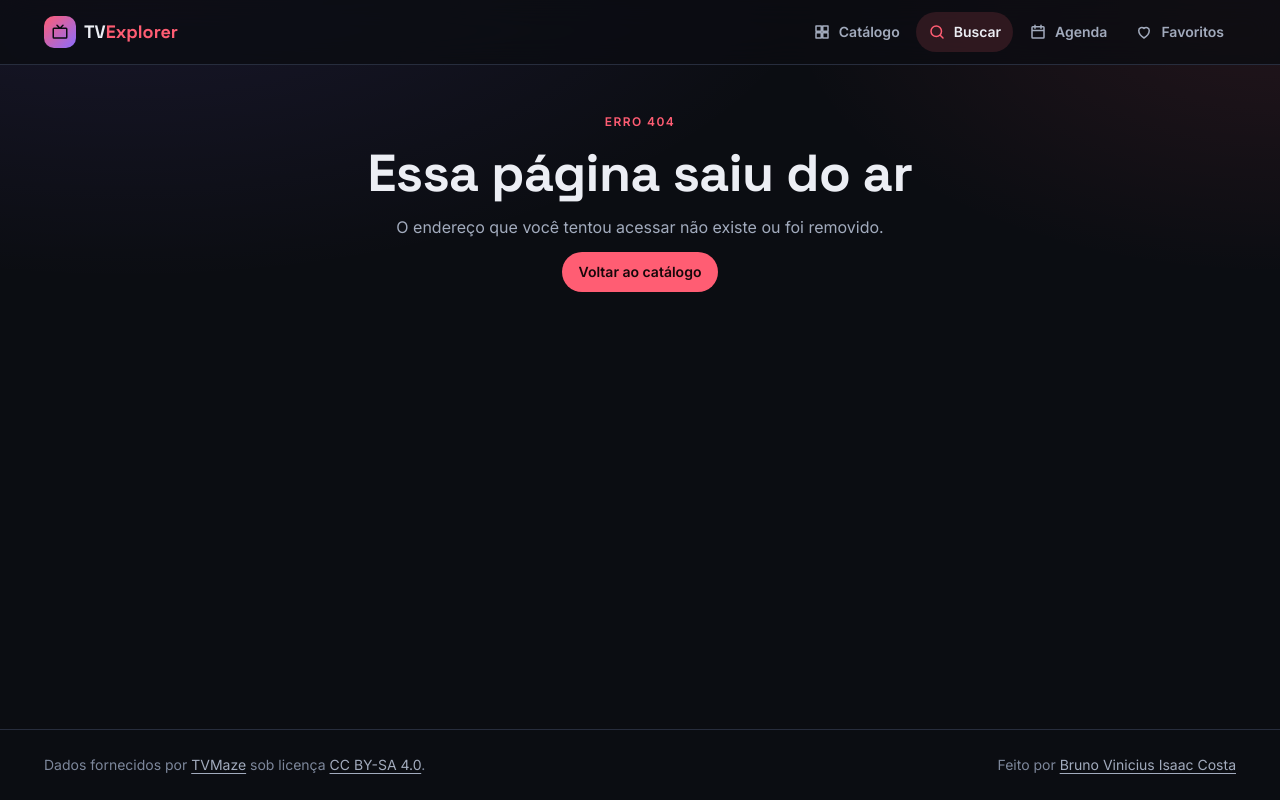
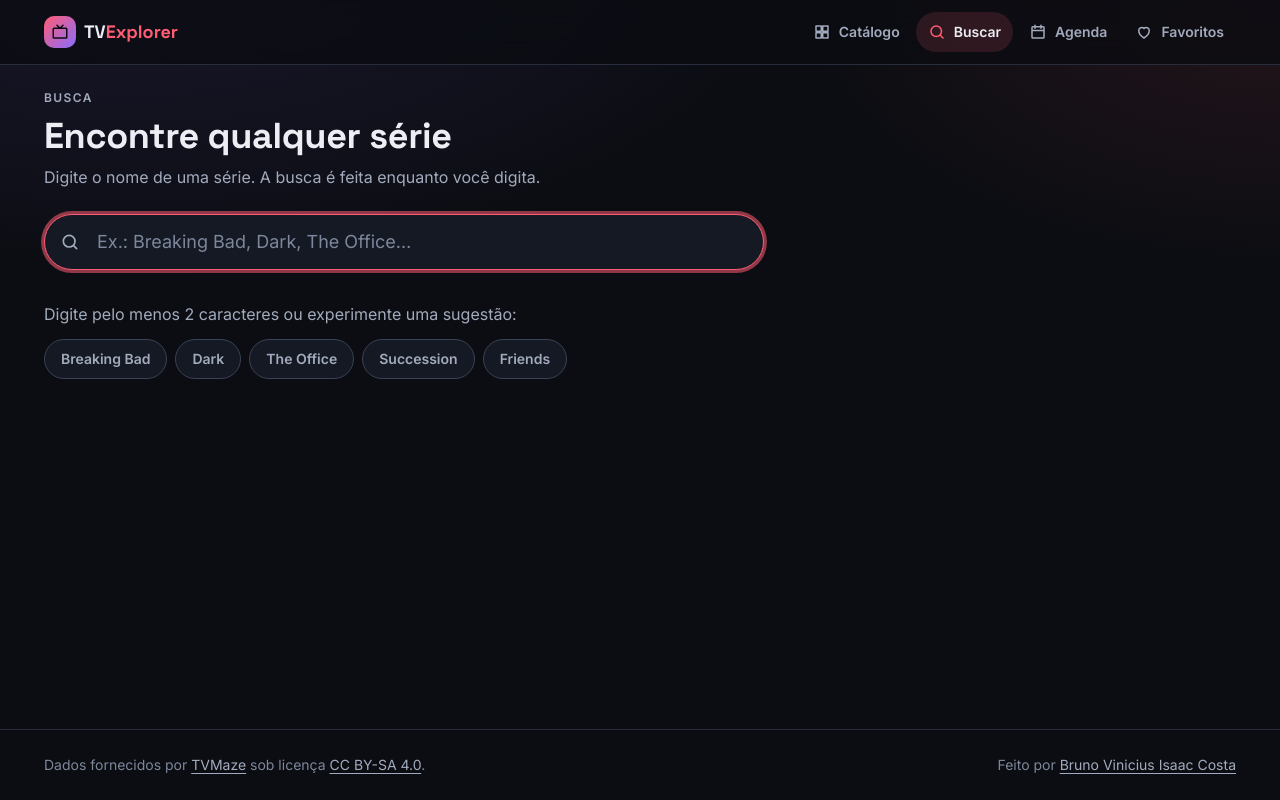
Before and after one commit to BrunoICosta/angular-tv-explorer, an Angular app: page /buscar in a window 1280 px wide. Built offline with nearby package versions, Linux system fonts and the light colour scheme.

Commit message:
feat(search): add debounced show search with switchMap

```diff
--- a/src/app/app.routes.ts
+++ b/src/app/app.routes.ts
@@ -7,6 +7,11 @@ export const routes: Routes = [
     loadComponent: () => import('./features/home/home-page').then((m) => m.HomePage),
   },
   {
+    path: 'buscar',
+    title: 'Buscar',
+    loadComponent: () => import('./features/search/search-page').then((m) => m.SearchPage),
+  },
+  {
     path: '**',
     title: 'Página não encontrada',
     loadComponent: () => import('./features/not-found/not-found-page').then((m) => m.NotFoundPage),
--- /dev/null
+++ b/src/app/features/search/search-page.html
@@ -0,0 +1,78 @@
+<section class="container page">
+  <header class="page-header">
+    <p class="eyebrow">Busca</p>
+    <h1>Encontre qualquer série</h1>
+    <p>Digite o nome de uma série. A busca é feita enquanto você digita.</p>
+  </header>
+
+  <form class="search" role="search" (submit)="$event.preventDefault()">
+    <label class="visually-hidden" for="search-input">Nome da série</label>
+    <app-icon class="search__icon" name="search" />
+    <input
+      #searchInput
+      id="search-input"
+      class="search__input"
+      type="search"
+      autocomplete="off"
+      spellcheck="false"
+      placeholder="Ex.: Breaking Bad, Dark, The Office…"
+      [formControl]="query"
+    />
+    @if (query.value) {
+      <button type="button" class="search__clear" aria-label="Limpar busca" (click)="clear()">
+        <app-icon name="close" [size]="18" />
+      </button>
+    }
+  </form>
+
+  <div class="results">
+    @let current = state();
+    @switch (current.status) {
+      @case ('loading') {
+        <app-show-grid-skeleton [count]="10" />
+      }
+      @case ('error') {
+        <app-state-message
+          variant="error"
+          icon="refresh"
+          title="A busca falhou"
+          [description]="current.message"
+          actionLabel="Tentar novamente"
+          (action)="retry()"
+        />
+      }
+      @case ('success') {
+        @if (current.results.length) {
+          <p class="results__summary" role="status">
+            {{ current.results.length }} resultado(s) para <strong>“{{ current.query }}”</strong>
+          </p>
+          <ul class="show-grid">
+            @for (show of current.results; track show.id) {
+              <li><app-show-card [show]="show" /></li>
+            }
+          </ul>
+        } @else {
+          <app-state-message
+            icon="search"
+            title="Nada encontrado"
+            [description]="
+              'Nenhuma série corresponde a “' + current.query + '”. Tente outro termo.'
+            "
+          />
+        }
+      }
+      @default {
+        <div class="suggestions">
+          <p>Digite pelo menos {{ minLength }} caracteres ou experimente uma sugestão:</p>
+          <ul>
+            @for (term of suggestions; track term) {
+              <li>
+                <button type="button" class="btn" (click)="useSuggestion(term)">{{ term }}</button>
+              </li>
+            }
+          </ul>
+        </div>
+      }
+    }
+  </div>
+</section>
--- /dev/null
+++ b/src/app/features/search/search-page.scss
@@ -0,0 +1,83 @@
+.search {
+  position: relative;
+  display: flex;
+  align-items: center;
+  max-width: 720px;
+  margin-bottom: var(--space-6);
+}
+
+.search__icon {
+  position: absolute;
+  left: var(--space-4);
+  color: var(--color-text-muted);
+  pointer-events: none;
+}
+
+.search__input {
+  width: 100%;
+  min-height: 56px;
+  padding: 0 52px;
+  border: 1px solid var(--color-border-strong);
+  border-radius: var(--radius-pill);
+  background: var(--color-surface);
+  font-size: var(--text-lg);
+  transition:
+    border-color var(--transition-fast),
+    box-shadow var(--transition-fast);
+
+  &::placeholder {
+    color: var(--color-text-subtle);
+  }
+
+  &::-webkit-search-cancel-button {
+    display: none;
+  }
+
+  &:focus-visible {
+    border-color: var(--color-accent);
+    border-radius: var(--radius-pill);
+  }
+}
+
+.search__clear {
+  position: absolute;
+  right: var(--space-2);
+  display: grid;
+  place-items: center;
+  width: 40px;
+  height: 40px;
+  border: 0;
+  border-radius: var(--radius-pill);
+  background: transparent;
+  color: var(--color-text-muted);
+  cursor: pointer;
+
+  &:hover {
+    background: var(--color-surface-2);
+    color: var(--color-text);
+  }
+}
+
+.results__summary {
+  margin-bottom: var(--space-4);
+  color: var(--color-text-muted);
+
+  strong {
+    color: var(--color-text);
+  }
+}
+
+.suggestions {
+  display: grid;
+  gap: var(--space-3);
+  color: var(--color-text-muted);
+
+  ul {
+    display: flex;
+    flex-wrap: wrap;
+    gap: var(--space-2);
+    margin: 0;
+    padding: 0;
+    list-style: none;
+  }
+}
--- /dev/null
+++ b/src/app/features/search/search-page.ts
@@ -0,0 +1,83 @@
+import {
+  ChangeDetectionStrategy,
+  Component,
+  ElementRef,
+  afterNextRender,
+  inject,
+  viewChild,
+} from '@angular/core';
+import { takeUntilDestroyed, toSignal } from '@angular/core/rxjs-interop';
+import { FormControl, ReactiveFormsModule } from '@angular/forms';
+import { ActivatedRoute, Router } from '@angular/router';
+import { Subject, debounceTime, distinctUntilChanged, map, startWith } from 'rxjs';
+
+import { TvmazeApiService } from '../../core/api/tvmaze-api.service';
+import { Icon } from '../../shared/components/icon/icon';
+import { ShowCard } from '../../shared/components/show-card/show-card';
+import { ShowGridSkeleton } from '../../shared/components/skeleton/show-grid-skeleton';
+import { StateMessage } from '../../shared/components/state-message/state-message';
+import { MIN_QUERY_LENGTH, SEARCH_DEBOUNCE_MS, SearchState, searchStream } from './search-stream';
+
+@Component({
+  selector: 'app-search-page',
+  imports: [ReactiveFormsModule, Icon, ShowCard, ShowGridSkeleton, StateMessage],
+  templateUrl: './search-page.html',
+  styleUrl: './search-page.scss',
+  changeDetection: ChangeDetectionStrategy.OnPush,
+})
+export class SearchPage {
+  private readonly api = inject(TvmazeApiService);
+  private readonly router = inject(Router);
+  private readonly route = inject(ActivatedRoute);
+  private readonly retries = new Subject<void>();
+  private readonly searchInput = viewChild.required<ElementRef<HTMLInputElement>>('searchInput');
+
+  protected readonly minLength = MIN_QUERY_LENGTH;
+  protected readonly suggestions = ['Breaking Bad', 'Dark', 'The Office', 'Succession', 'Friends'];
+
+  protected readonly query = new FormControl(this.route.snapshot.queryParamMap.get('q') ?? '', {
+    nonNullable: true,
+  });
+
+  protected readonly state = toSignal(
+    searchStream(this.query.valueChanges.pipe(startWith(this.query.value)), {
+      search: (term) => this.api.searchShows(term),
+      retry$: this.retries,
+    }),
+    { initialValue: { status: 'idle' } as SearchState },
+  );
+
+  constructor() {
+    // Keep `?q=` in sync so searches can be shared and survive reloads.
+    this.query.valueChanges
+      .pipe(
+        map((term) => term.trim()),
+        debounceTime(SEARCH_DEBOUNCE_MS),
+        distinctUntilChanged(),
+        takeUntilDestroyed(),
+      )
+      .subscribe((q) => {
+        void this.router.navigate([], {
+          relativeTo: this.route,
+          queryParams: { q: q || null },
+          replaceUrl: true,
+        });
+      });
+
+    afterNextRender(() => this.searchInput().nativeElement.focus());
+  }
+
+  protected useSuggestion(term: string): void {
+    this.query.setValue(term);
+    this.searchInput().nativeElement.focus();
+  }
+
+  protected clear(): void {
+    this.query.setValue('');
+    this.searchInput().nativeElement.focus();
+  }
+
+  protected retry(): void {
+    this.retries.next();
+  }
+}
--- /dev/null
+++ b/src/app/features/search/search-stream.ts
@@ -0,0 +1,67 @@
+import {
+  Observable,
+  catchError,
+  debounceTime,
+  distinctUntilChanged,
+  map,
+  of,
+  startWith,
+  switchMap,
+} from 'rxjs';
+
+import { toErrorMessage } from '../../core/http/api-error';
+import { Show } from '../../core/models/tvmaze.models';
+
+export const MIN_QUERY_LENGTH = 2;
+export const SEARCH_DEBOUNCE_MS = 350;
+
+export type SearchState =
+  | { status: 'idle' }
+  | { status: 'loading'; query: string }
+  | { status: 'success'; query: string; results: Show[] }
+  | { status: 'error'; query: string; message: string };
+
+export interface SearchStreamOptions {
+  search: (query: string) => Observable<Show[]>;
+  /** Re-runs the current query (e.g. after an error). */
+  retry$?: Observable<void>;
+  debounceMs?: number;
+}
+
+/**
+ * Turns raw input values into search states.
+ * - trims and debounces keystrokes, ignoring repeated terms;
+ * - `switchMap` unsubscribes from the previous request, so stale responses never win;
+ * - errors are converted into an `error` state instead of killing the stream.
+ */
+export function searchStream(
+  terms$: Observable<string>,
+  { search, retry$ = of(), debounceMs = SEARCH_DEBOUNCE_MS }: SearchStreamOptions,
+): Observable<SearchState> {
+  return terms$.pipe(
+    map((term) => term.trim()),
+    debounceTime(debounceMs),
+    distinctUntilChanged(),
+    switchMap((query) =>
+      query.length < MIN_QUERY_LENGTH
+        ? of<SearchState>({ status: 'idle' })
+        : retry$.pipe(
+            startWith(undefined),
+            switchMap(() => runSearch(query, search)),
+          ),
+    ),
+  );
+}
+
+function runSearch(
+  query: string,
+  search: (query: string) => Observable<Show[]>,
+): Observable<SearchState> {
+  return search(query).pipe(
+    map((results): SearchState => ({ status: 'success', query, results })),
+    startWith<SearchState>({ status: 'loading', query }),
+    catchError((error: unknown) =>
+      of<SearchState>({ status: 'error', query, message: toErrorMessage(error) }),
+    ),
+  );
+}
```
